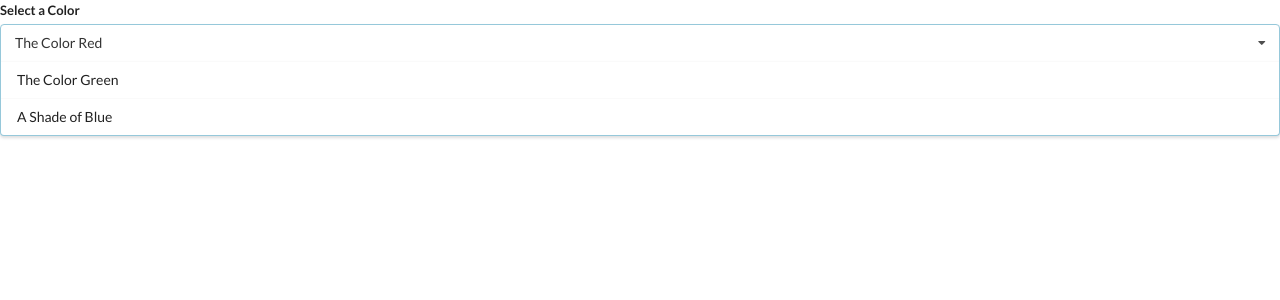
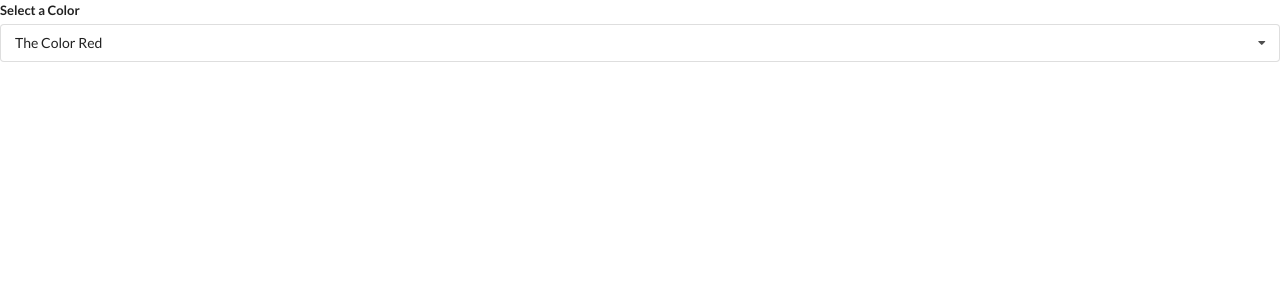
Before and after one commit to brandanpdx/react-widget, a React (Create React App) app: page / in a window 1280 px wide. Shown: the top 300 px of the page. Built offline with nearby package versions, Linux system fonts and the light colour scheme.

Commit message:
add dropdown useRef() hook

```diff
--- a/src/components/Dropdown.js
+++ b/src/components/Dropdown.js
@@ -1,6 +1,19 @@
-import React from "react";
+import React, { useState, useEffect, useRef } from 'react';
 
 const Dropdown = ({ options, selected, onSelectedChange }) => {
+  const [open, setOpen] = useState(false);
+  const ref = useRef();
+
+  useEffect(() => {
+    document.body.addEventListener('click', (event) => {
+      if (ref.current.contains(event.target)) {
+        return;
+      }
+
+      setOpen(false);
+    });
+  }, []);
+
   const renderedOptions = options.map((option) => {
     if (option.value === selected.value) {
       return null;
@@ -18,13 +31,18 @@ const Dropdown = ({ options, selected, onSelectedChange }) => {
   });
 
   return (
-    <div className="ui form">
+    <div ref={ref} className="ui form">
       <div className="field">
         <label className="label">Select a Color</label>
-        <div className="ui selection dropdown visible active">
+        <div
+          onClick={() => setOpen(!open)}
+          className={`ui selection dropdown ${open ? 'visible active' : ''}`}
+        >
           <i className="dropdown icon"></i>
           <div className="text">{selected.label}</div>
-          <div className="menu visible transition">{renderedOptions}</div>
+          <div className={`menu ${open ? 'visible transition' : ''}`}>
+            {renderedOptions}
+          </div>
         </div>
       </div>
     </div>
```
